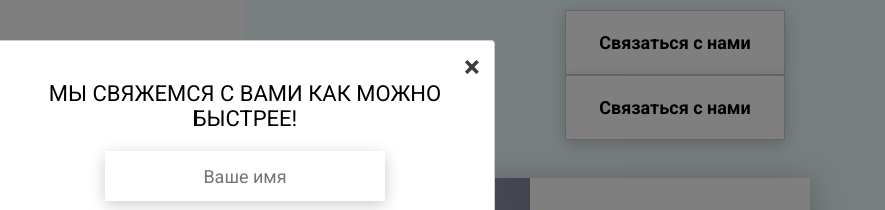
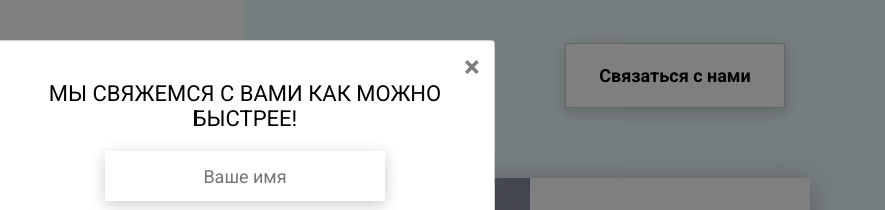
Before and after one commit to DmytroBezuhlyi/C-JSFull-food, a website: page src/index.html in a window 1280 px wide. Shown: the top 210 px of the page, 395-1280 px from the left. Drawn offline with nearby package versions, Linux system fonts and the light colour scheme; files that its build step writes are made by us from their sources; files whose address does not match are found by name.

Commit message:
Settings and code refactoring

```diff
--- a/package.json
+++ b/package.json
@@ -23,7 +23,7 @@
     "gulp-clean-css": "^4.2.0",
     "gulp-postcss": "^8.0.0",
     "gulp-sass": "^4.0.2",
-    "webpack": "^4.41.2",
+    "webpack": "^5.22.0",
     "webpack-cli": "^3.3.10",
     "webpack-stream": "^5.2.1"
   }
--- a/src/index.html
+++ b/src/index.html
@@ -19,7 +19,6 @@
         </div>
         <div class="header__right-block">
             <button data-modal class="btn btn_white">Связаться с нами</button>
-            <button class="btn btn_white">Связаться с нами</button>
         </div>
     </header>
     <div class="sidepanel">
@@ -88,7 +87,6 @@
             </div>
             <div class="offer__action">
                 <button data-modal class="btn btn_dark">Связаться с нами</button>
-                <button class="btn btn_dark">Связаться с нами</button>
             </div>
         </div>
         <div class="container">
@@ -294,7 +292,6 @@
             <div class="modal__content">
                 <form action="#">
                     <div data-close class="modal__close">&times;</div>
-                    <div class="modal__close">&times;</div>
                     <div class="modal__title">Мы свяжемся с вами как можно быстрее!</div>
                     <input required placeholder="Ваше имя" name="name" type="text" class="modal__input">
                     <input required placeholder="Ваш номер телефона" name="phone" type="phone" class="modal__input">
```
Also changed, not shown: dist/css/style.css, 1 other file.
